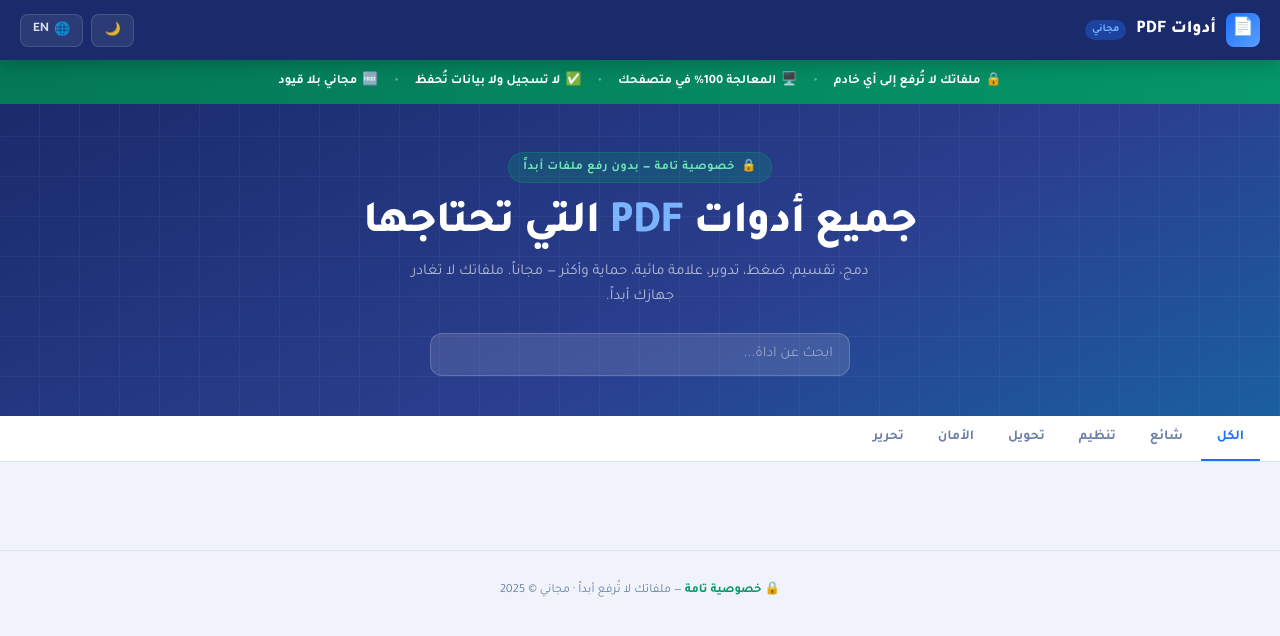
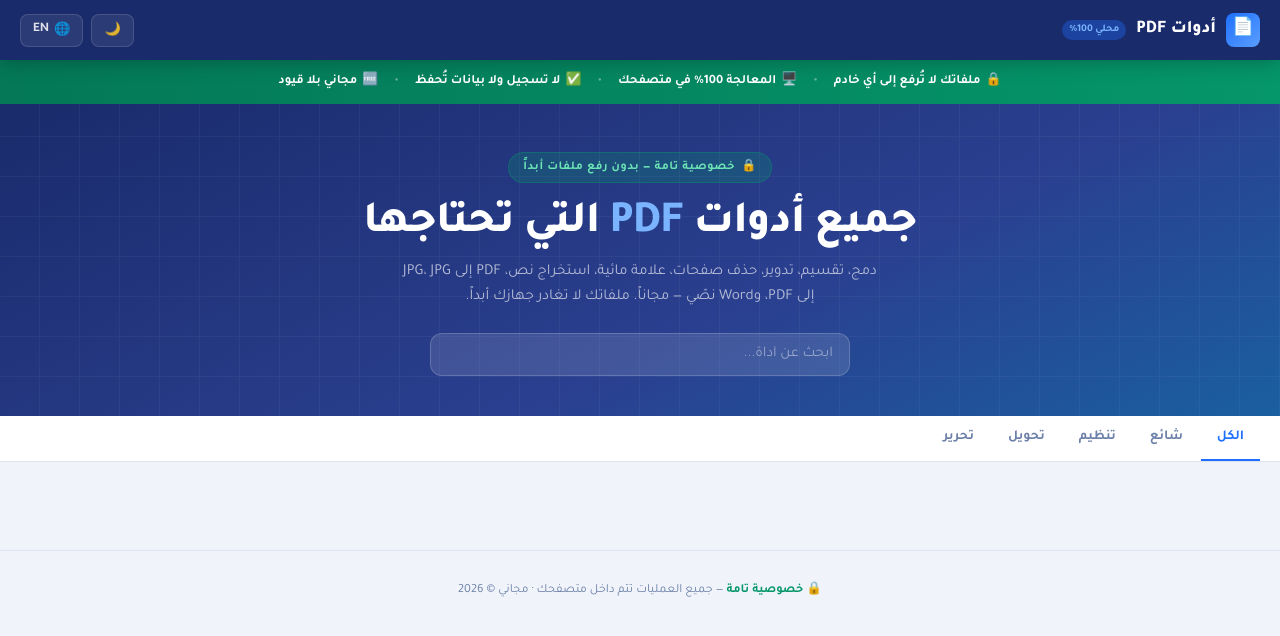
Before and after one commit to it-ajfc/pdf-tool, a plain HTML site: page index.html in a window 1280 px wide. Drawn offline with Linux system fonts and the light colour scheme; a script that the page names is missing.

Commit message:
Update index.html

```diff
--- a/index.html
+++ b/index.html
@@ -3,7 +3,8 @@
 <head>
   <meta charset="UTF-8" />
   <meta name="viewport" content="width=device-width, initial-scale=1.0" />
-  <title>أدوات PDF</title>
+  <title>أدوات PDF — معالجة محلية 100%</title>
+  <meta name="description" content="أدوات PDF تعمل بالكامل داخل متصفحك: دمج، تقسيم، تدوير، حذف صفحات، علامة مائية، استخراج نص، PDF إلى JPG، JPG إلى PDF، وتصدير نص PDF إلى Word — بدون رفع الملفات." />
   <link rel="stylesheet" href="style.css" />
 </head>
 <body>
@@ -11,7 +12,7 @@
   <a class="nav-logo" href="#">
     <div class="nav-logo-icon">📄</div>
     <span class="nav-logo-text" id="nav-title">أدوات PDF</span>
-    <span class="nav-badge" id="nav-badge">مجاني</span>
+    <span class="nav-badge" id="nav-badge">محلي 100%</span>
   </a>
   <div class="nav-actions">
     <button class="nav-btn" onclick="toggleTheme()" id="theme-btn">🌙</button>
@@ -32,9 +33,9 @@
 <section id="hero">
   <div class="hero-tag">🔒 <span id="hero-tag-text">خصوصية تامة — بدون رفع ملفات أبداً</span></div>
   <h1 id="hero-h1">جميع أدوات <em>PDF</em> التي تحتاجها</h1>
-  <p id="hero-sub">دمج، تقسيم، ضغط، تدوير، علامة مائية، حماية وأكثر — مجاناً. ملفاتك لا تغادر جهازك أبداً.</p>
+  <p id="hero-sub">دمج، تقسيم، تدوير، حذف صفحات، علامة مائية، استخراج نص، PDF إلى JPG، JPG إلى PDF، وWord نصّي — مجاناً. ملفاتك لا تغادر جهازك أبداً.</p>
   <div id="search-wrap">
-    <input id="search-input" type="text" placeholder="ابحث عن أداة..." oninput="renderTools()" autocomplete="off"/>
+    <input id="search-input" type="text" placeholder="ابحث عن أداة..." oninput="renderTools()" autocomplete="off" />
   </div>
 </section>
 
@@ -43,18 +44,22 @@
   <button class="tab-btn" data-cat="popular" onclick="setTab(this)">شائع</button>
   <button class="tab-btn" data-cat="organize" onclick="setTab(this)">تنظيم</button>
   <button class="tab-btn" data-cat="convert" onclick="setTab(this)">تحويل</button>
-  <button class="tab-btn" data-cat="security" onclick="setTab(this)">الأمان</button>
   <button class="tab-btn" data-cat="edit" onclick="setTab(this)">تحرير</button>
 </div>
 
-<div id="tools-section"><div id="tools-grid"></div></div>
+<div id="tools-section">
+  <div id="tools-grid"></div>
+</div>
 
 <div id="workspace-overlay" onclick="maybeClose(event)">
   <div id="workspace-panel">
     <div class="ws-header">
       <div class="ws-title-group">
         <div class="ws-icon-wrap" id="ws-icon-wrap">📄</div>
-        <div><div class="ws-title" id="ws-title">أداة</div><div class="ws-subtitle" id="ws-subtitle"></div></div>
+        <div>
+          <div class="ws-title" id="ws-title">أداة</div>
+          <div class="ws-subtitle" id="ws-subtitle"></div>
+        </div>
       </div>
       <button class="ws-close" onclick="closeWs()">✕</button>
     </div>
@@ -63,7 +68,7 @@
 
     <div class="ws-body">
       <div class="drop-zone" id="dz" ondragover="dzOver(event)" ondragleave="dzLeave()" ondrop="dzDrop(event)">
-        <input type="file" id="file-input" accept=".pdf" onchange="handleFileInput(this.files)"/>
+        <input type="file" id="file-input" accept=".pdf" onchange="handleFileInput(this.files)" />
         <div class="dz-icon">📂</div>
         <div class="dz-title" id="dz-title">أفلت ملف PDF هنا</div>
         <div class="dz-sub" id="dz-sub">أو انقر للاختيار</div>
@@ -72,27 +77,39 @@
 
       <div class="file-list" id="file-list"></div>
       <button class="btn-add-more" id="btn-add-more" style="display:none" onclick="document.getElementById('file-input').click()">➕ إضافة المزيد</button>
+
       <div id="tool-options"></div>
-      <div id="wm-preview-box"><div id="wm-preview-text">CONFIDENTIAL</div></div>
+
+      <div id="wm-preview-box">
+        <div id="wm-preview-text">CONFIDENTIAL</div>
+      </div>
+
       <textarea id="extracted-text-area" readonly placeholder="النص المستخرج..."></textarea>
       <button id="btn-copy-text" onclick="copyExtracted()">📋 نسخ النص</button>
+
       <div class="progress-wrap" id="progress-wrap">
-        <div class="progress-track"><div class="progress-fill" id="progress-fill"></div></div>
+        <div class="progress-track">
+          <div class="progress-fill" id="progress-fill"></div>
+        </div>
       </div>
+
       <div class="status-msg" id="status-msg"></div>
+
       <button class="btn-primary" id="btn-process" onclick="processTool()" disabled>
-        <span id="btn-icon">⚙️</span> <span id="btn-label">معالجة وتنزيل</span>
+        <span id="btn-icon">⚙️</span>
+        <span id="btn-label">معالجة وتنزيل</span>
       </button>
     </div>
   </div>
 </div>
 
 <footer id="footer">
-  <strong>🔒 خصوصية تامة</strong> — ملفاتك لا تُرفع أبداً · مجاني © 2025
+  <strong>🔒 خصوصية تامة</strong> — جميع العمليات تتم داخل متصفحك · مجاني © 2026
 </footer>
 
 <script src="https://cdnjs.cloudflare.com/ajax/libs/pdf-lib/1.17.1/pdf-lib.min.js"></script>
 <script src="https://cdnjs.cloudflare.com/ajax/libs/pdf.js/3.11.174/pdf.min.js"></script>
+<script src="https://unpkg.com/docx@9.5.1/dist/index.umd.cjs"></script>
 <script src="app.js"></script>
 </body>
 </html>
```
